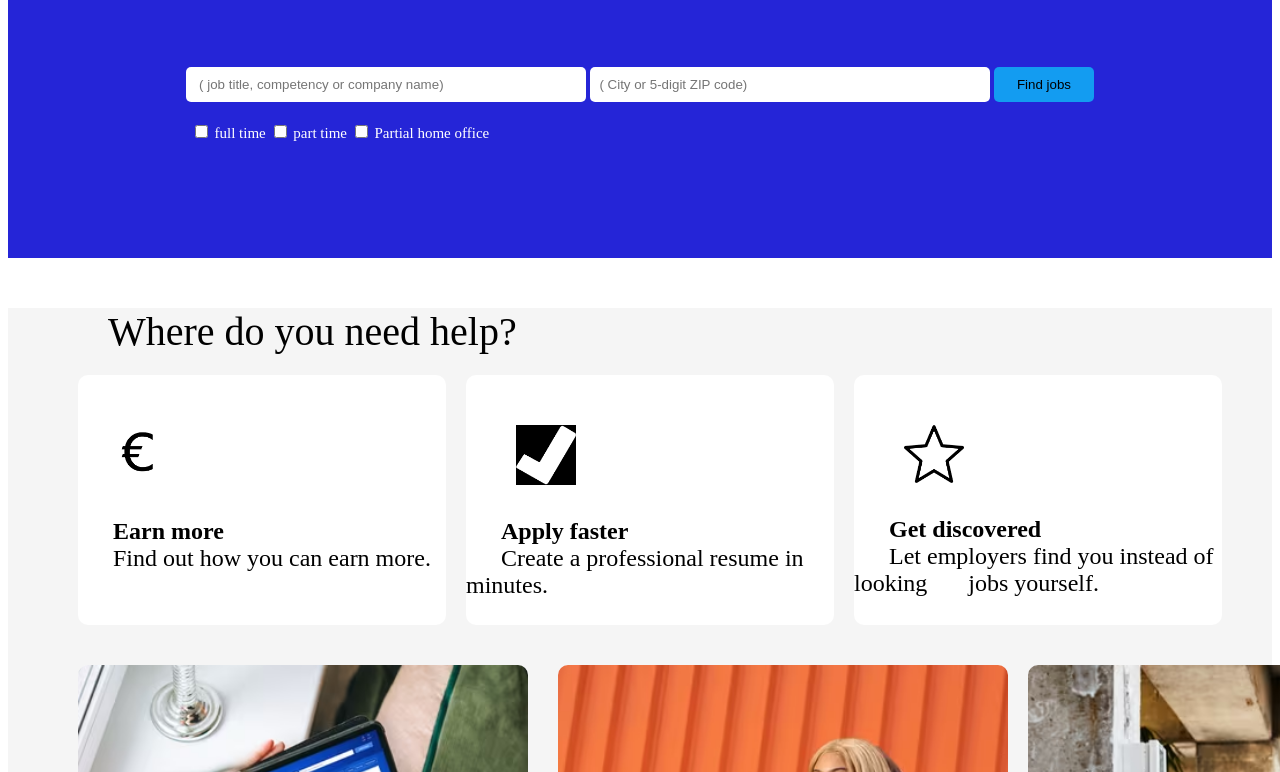
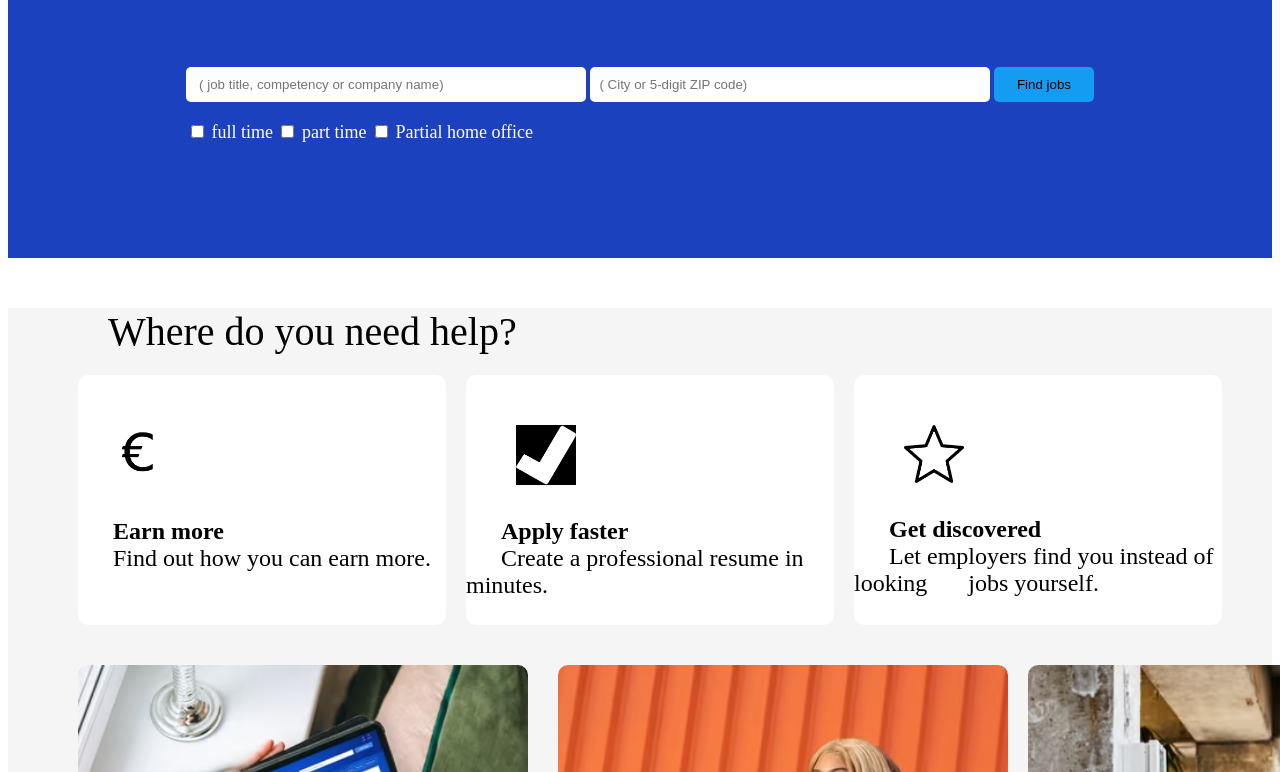
Before and after one commit to ForambenMangukiya/primar-project, a plain HTML site: page index.html in a window 1280 px wide. Shown: the part 100-872 px from the top of the page. Drawn offline with Linux system fonts and the light colour scheme.

Commit message:
add changes

```diff
--- a/style.css
+++ b/style.css
@@ -5,7 +5,7 @@
 }
 #header{
     height: 350px;
-    background-color: rgb(37, 37, 215);
+    background-color: rgb(27, 65, 190);
 }
 
 
@@ -102,9 +102,9 @@
 }
 
 .shift{
-    margin-left: -600px;
+    margin-left: -560px;
     margin-top: 20px;
-    font-size: 15px;
+    font-size: 18px;
     color: white;
 }
 
@@ -327,7 +327,6 @@ a:visited {
     color: black;
     text-decoration: underline;
  }
-
  .navfoot{
 
     height: 250px;
```
